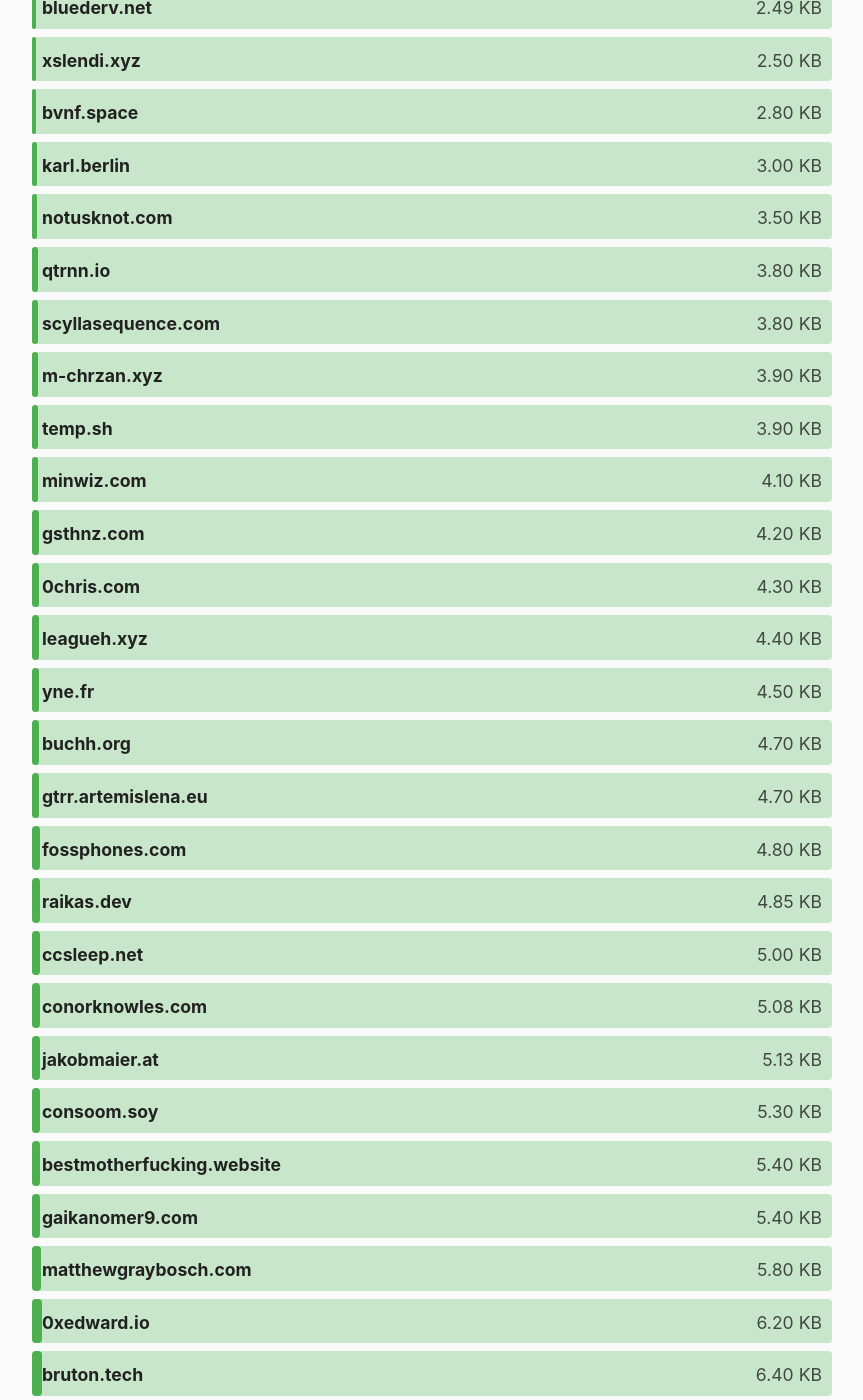
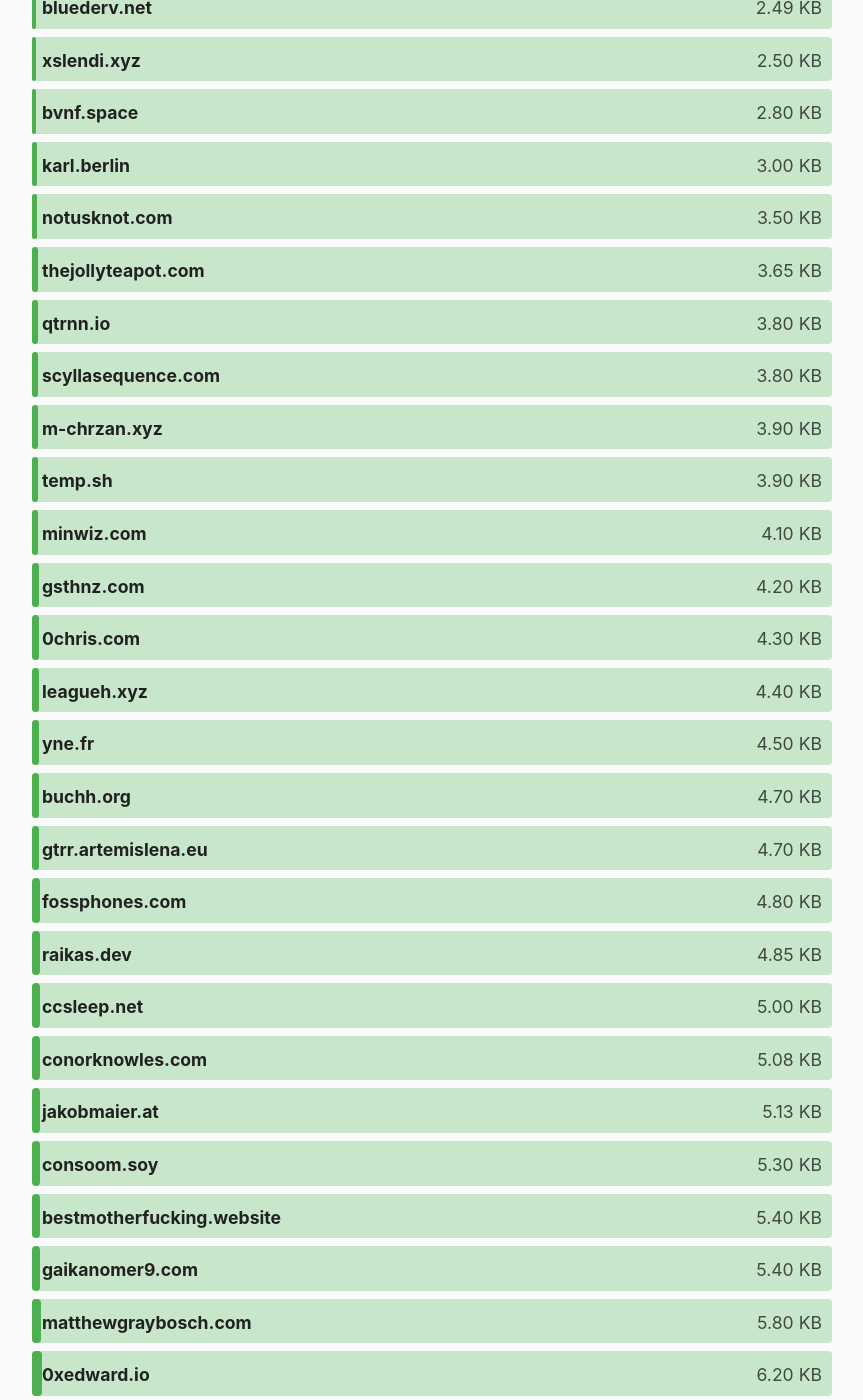
Before and after one commit to kevquirk/512kb.club, a Jekyll site: the page built from index.md, in a window 1280 px wide and 1400 px high, scrolled down 1273 px. Shown: the whole window, without its empty margins (208-1071 px from the left). Built offline with Jekyll 4.4.1, drawn with Linux system fonts in a browser that asks for light colours; some of the changed text lies outside the part shown.

Commit message:
Update sites.yml
https://gtmetrix.com/reports/thejollyteapot.com/T05VhGsJ/

```diff
--- a/_data/sites.yml
+++ b/_data/sites.yml
@@ -2075,8 +2075,8 @@
 
 - domain: thejollyteapot.com
   url: https://thejollyteapot.com/
-  size: 6.79
-  last_checked: 2022-01-22
+  size: 3.65
+  last_checked: 2022-06-02
 
 - domain: thelion.website
   url: https://thelion.website/
```
